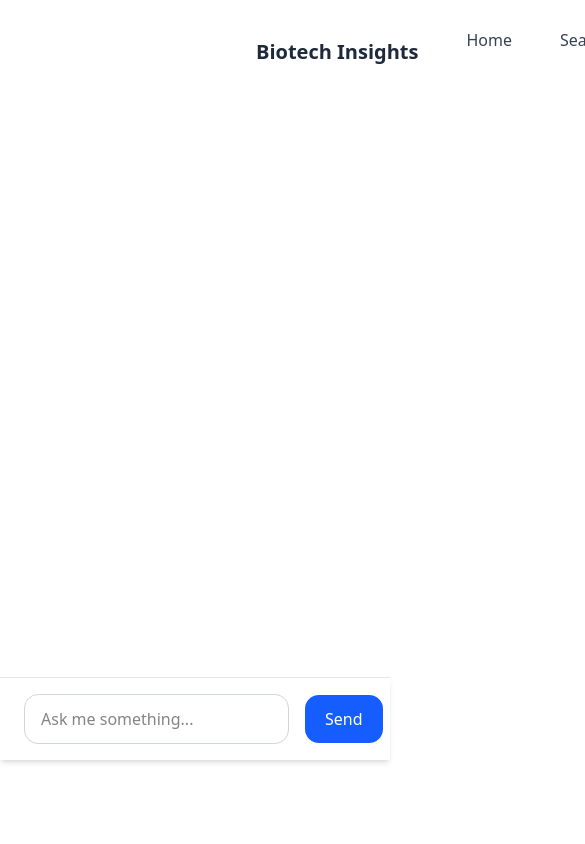
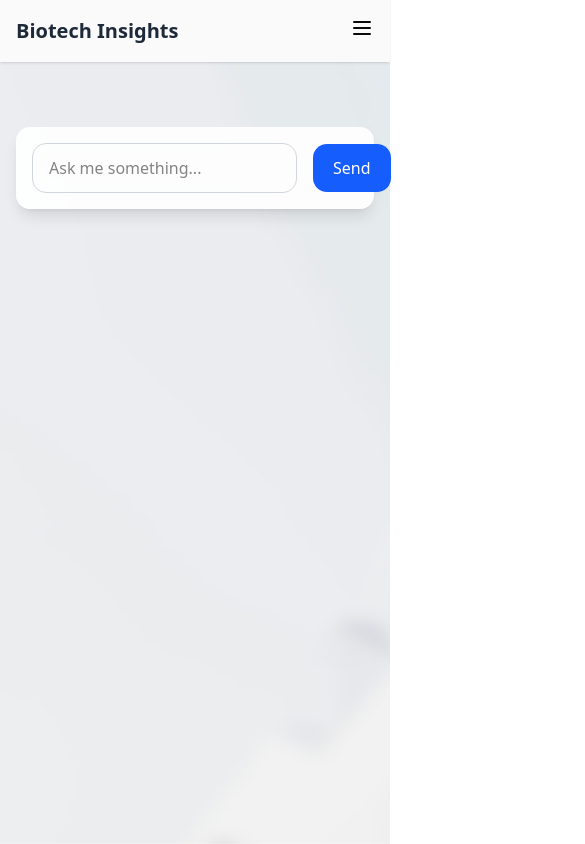
Before and after one commit to sinha-rishabh-21/clinical_perplexity_hackathon, a Next.js app: page /search in a window 390 px wide. Shown: the top 844 px of the page, 585 px wide, since content can reach past the window. Built offline with nearby package versions, Linux system fonts and the light colour scheme.

Commit message:
Complete Search page UI with blurred background and responsive layout

```diff
--- a/app/layout.tsx
+++ b/app/layout.tsx
@@ -30,10 +30,10 @@ export default function RootLayout({
         className={`${geistSans.variable} ${geistMono.variable} antialiased`}
       >
         <div className="relative">
-          <div className="absolute mt-3 top-0 left-0 w-full z-10">
+          <div className="absolute mt-0 top-0 left-0 w-full z-10">
             <NavBar />
           </div>
-          <div className="pt-[height]">
+          <div className="pt-[20]">
             {/* Add top padding to push children below the overlapping NavBar */}
             {children}
           </div>
--- a/app/search/page.tsx
+++ b/app/search/page.tsx
@@ -75,17 +75,28 @@ const SearchPage = () => {
     }
   };
   return (
-    <div className="pt-[10vh] h-[90vh] flex flex-col justify-between bg-white">
-      <div className="flex-1 overflow-y-auto px-6 md:px-12">
-        <MessageList messages={messages} />
+    <div
+      className="min-h-screen bg-cover bg-center bg-no-repeat relative"
+      style={{
+        backgroundImage: "url('/hero_bg_blurred.png')",
+        backgroundAttachment: "fixed",
+      }}
+    >
+      {/* Input Box with Glassmorphism */}
+      <div className="absolute top-[15vh] left-1/2 -translate-x-1/2 w-full max-w-3xl px-4">
+        <div className="bg-white/90 backdrop-blur-md rounded-xl shadow-lg p-4">
+          <InputBox
+            searchTerm={searchTerm}
+            setSearchTerm={setSearchTerm}
+            onSend={sendMessage}
+            loading={loading}
+          />
+        </div>
       </div>
-
-      <div className="border-t px-6 md:px-12 py-4 bg-white shadow-md">
-        <InputBox
-          searchTerm={searchTerm}
-          setSearchTerm={setSearchTerm}
-          onSend={sendMessage}
-          loading={loading} // ⬅️ pass loading state
+      {/* ⬇️ Results below search box */}
+      <div className="pt-[30vh] pb-16 px-6 md:px-12">
+        <MessageList
+          messages={messages.filter((msg) => msg.type === "response")} // ❌ no user messages
         />
       </div>
     </div>
--- a/components/HomePage/NavBar.tsx
+++ b/components/HomePage/NavBar.tsx
@@ -1,15 +1,23 @@
+"use client";
 import Link from "next/link";
+import { useState } from "react";
+import { Menu, X } from "lucide-react"; // hamburger and close icons
 
 const NavBar = () => {
+  const [isOpen, setIsOpen] = useState(false);
+
   return (
-    <nav className="bg-zinc-50 shadow-sm rounded-lg  mx-60 z-10">
-      <div className="max-w-7xl mx-auto px-4 sm:px-6 lg:px-8 py-4 flex justify-between items-center">
-        <div className="text-xl font-semibold text-gray-800 mr-12 flex-shrink-0">
+    <nav className="bg-zinc-50 shadow-sm px-4 sm:px-6 lg:px-12 py-4">
+      <div className="max-w-7xl mx-auto flex justify-between items-center">
+        {/* Logo */}
+        <div className="text-xl font-semibold text-gray-800">
           <Link href="/" className="hover:text-indigo-700 transition-colors">
             Biotech Insights
           </Link>
         </div>
-        <ul className="flex space-x-12 text-gray-700 font-medium">
+
+        {/* Desktop Menu */}
+        <ul className="hidden sm:flex space-x-12 text-gray-700 font-medium">
           <li>
             <Link href="/" className="hover:text-indigo-700 transition-colors">
               Home
@@ -32,7 +40,47 @@ const NavBar = () => {
             </Link>
           </li>
         </ul>
+
+        {/* Mobile Hamburger Icon */}
+        <div className="sm:hidden">
+          <button onClick={() => setIsOpen(!isOpen)} aria-label="Toggle Menu">
+            {isOpen ? <X size={24} /> : <Menu size={24} />}
+          </button>
+        </div>
       </div>
+
+      {/* Mobile Dropdown Menu */}
+      {isOpen && (
+        <ul className="sm:hidden mt-4 space-y-2 px-2 text-gray-700 font-medium">
+          <li>
+            <Link
+              href="/"
+              className="block px-2 py-1 rounded hover:bg-indigo-100"
+              onClick={() => setIsOpen(false)}
+            >
+              Home
+            </Link>
+          </li>
+          <li>
+            <Link
+              href="/search"
+              className="block px-2 py-1 rounded hover:bg-indigo-100"
+              onClick={() => setIsOpen(false)}
+            >
+              Search
+            </Link>
+          </li>
+          <li>
+            <Link
+              href="/us"
+              className="block px-2 py-1 rounded hover:bg-indigo-100"
+              onClick={() => setIsOpen(false)}
+            >
+              About Us
+            </Link>
+          </li>
+        </ul>
+      )}
     </nav>
   );
 };
```
Also changed, not shown: public/hero_bg_blurred.png (added), 1 other file (tests, documents, lock files or other folders).
